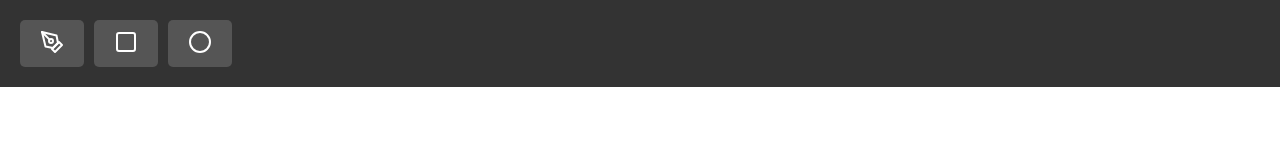
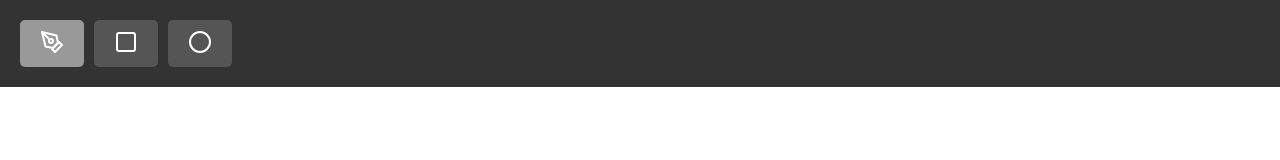
Before and after one commit to andrewgremlich/drawing-fun, a website built with Vite: page index.html in a window 1280 px wide. Built offline with nearby package versions, Linux system fonts and the light colour scheme.

Commit message:
working on toolbar

```diff
--- a/src/canvas.ts
+++ b/src/canvas.ts
@@ -2,17 +2,16 @@ export const drawingSurface = document.getElementById(
 	"drawing-surface",
 ) as HTMLCanvasElement;
 
-const Canvas = () => {
+export const Canvas = () => {
 	if (drawingSurface.getContext) {
 		console.log("Canvas supported");
 		const canvasCtx = drawingSurface.getContext(
 			"2d",
 		) as CanvasRenderingContext2D;
-	} else {
+
+		return canvasCtx;
+	// biome-ignore lint/style/noUselessElse: just to show error if canvas not supported
+}  else {
 		console.error("Canvas not supported");
 	}
 };
-
-export const loadCanvas = () => {
-	window.addEventListener("load", Canvas);
-};
--- a/src/main.ts
+++ b/src/main.ts
@@ -1,7 +1,9 @@
 import "./style.css";
 
 import { createToolbar } from "./toolbar";
-import { loadCanvas } from "./canvas";
+import { Canvas } from "./canvas";
 
 createToolbar();
-loadCanvas();
+const ctx = Canvas();
+
+console.log(ctx);
--- a/src/style.css
+++ b/src/style.css
@@ -38,4 +38,8 @@ div#toolbar {
   .toolbar-button:hover {
     background-color: #777;
   }
+
+  .active {
+    background-color: #999;
+  }
 }
--- a/src/toolbar.ts
+++ b/src/toolbar.ts
@@ -1,21 +1,3 @@
-const toolbar = document.getElementById("toolbar") as HTMLElement;
-
-const GenerateToolbarButton = (icon: string, title: string) => {
-	const button = document.createElement("button");
-
-	button.innerHTML = icon;
-	button.classList.add("toolbar-button");
-	button.title = title;
-
-	button.addEventListener("click", () => {
-		button.classList.toggle("active");
-	});
-
-	// NOTE: window unload to remove event? not completely necessary but interesting
-
-	return button;
-};
-
 const rawPen = `<svg xmlns="http://www.w3.org/2000/svg" width="24" height="24" viewBox="0 0 24 24" fill="none"
   stroke="currentColor" stroke-width="2" stroke-linecap="round" stroke-linejoin="round"
   class="feather feather-pen-tool">
@@ -35,8 +17,34 @@ const rawCircle = `<svg xmlns="http://www.w3.org/2000/svg" width="24" height="24
   <circle cx="12" cy="12" r="10"></circle>
 </svg>`;
 
+const GenerateToolbarButton = (
+	icon: string,
+	title: string,
+	options?: { isDefault: boolean },
+) => {
+	const button = document.createElement("button");
+
+	button.innerHTML = icon;
+	button.classList.add("toolbar-button");
+	button.title = title;
+
+	if (options?.isDefault) {
+		button.classList.add("active");
+	}
+
+	button.addEventListener("click", () => {
+		button.classList.toggle("active");
+	});
+
+	// NOTE: window unload to remove event? not completely necessary but interesting
+
+	return button;
+};
+
 export const createToolbar = () => {
-	toolbar.append(GenerateToolbarButton(rawPen, "Pen"));
+	const toolbar = document.getElementById("toolbar") as HTMLElement;
+
+	toolbar.append(GenerateToolbarButton(rawPen, "Pen", { isDefault: true }));
 	toolbar.append(GenerateToolbarButton(rawSquare, "Square"));
 	toolbar.append(GenerateToolbarButton(rawCircle, "Circle"));
 };
```
